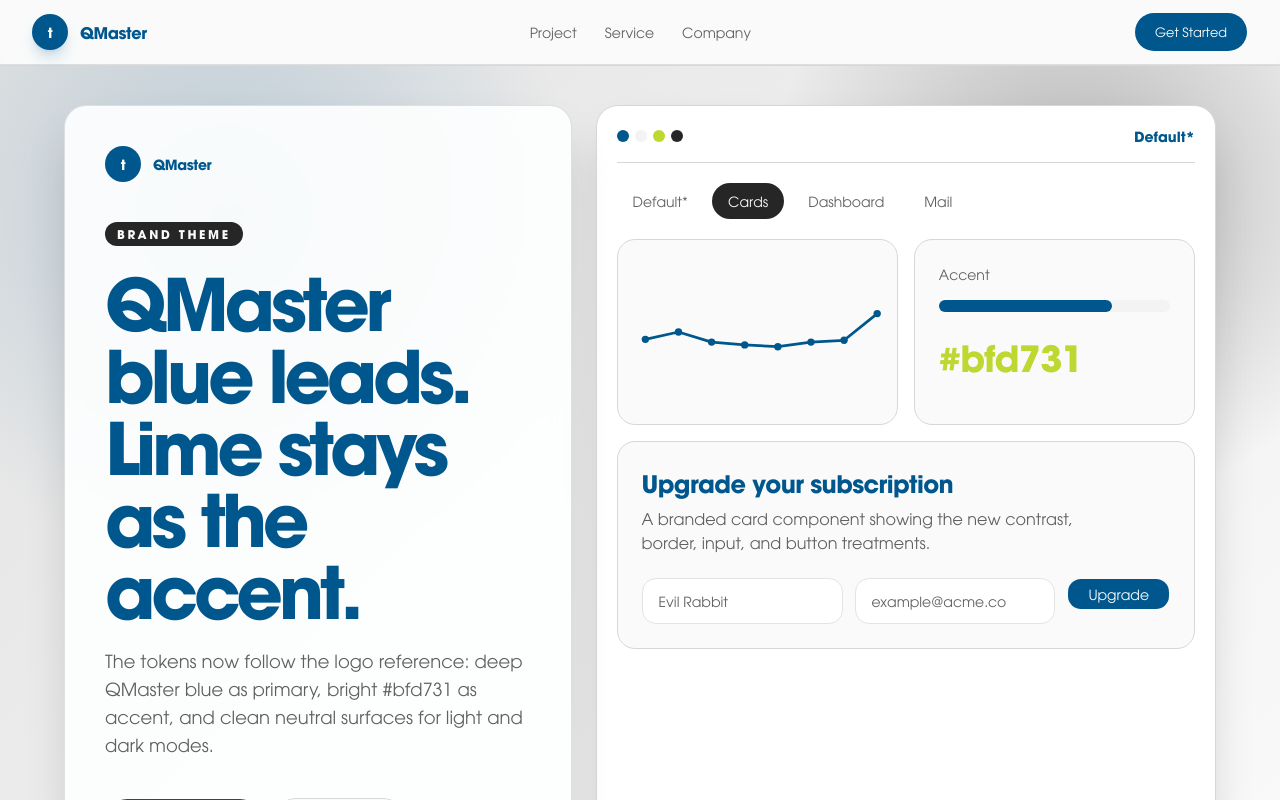
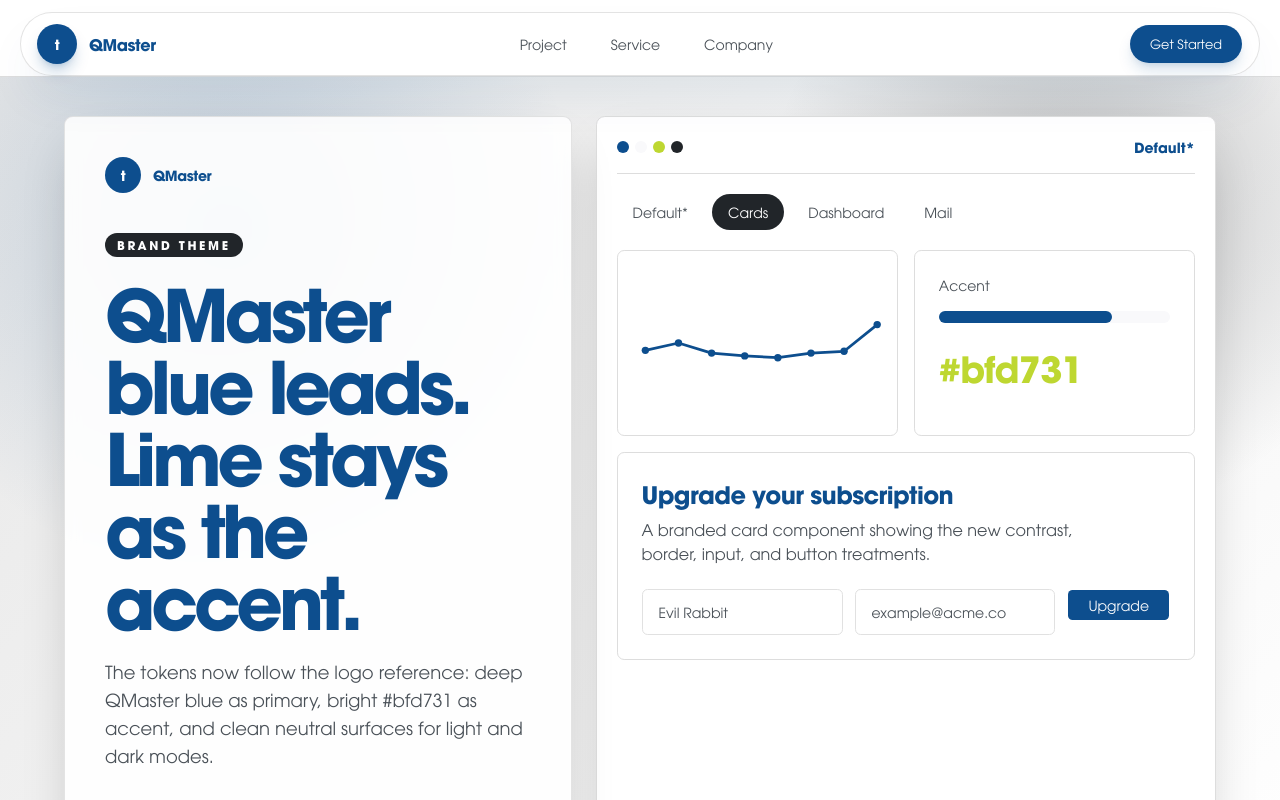
Before and after one commit to nguyenhcp2004/naman, a Next.js app in the folder apps/web/: page / in a window 1280 px wide. Shown: the top 800 px of the page. Built offline with nearby package versions, Linux system fonts and the light colour scheme.

Commit message:
feat: update design.mdp

```diff
--- a/apps/web/components/layout/site-header.tsx
+++ b/apps/web/components/layout/site-header.tsx
@@ -1,6 +1,10 @@
+"use client"
+
 import Link from "next/link"
+import { usePathname } from "next/navigation"
 
 import { Button } from "@workspace/ui/components/button"
+import { cn } from "@workspace/ui/lib/utils"
 
 const navigationItems = [
   { label: "Project", href: "/project" },
@@ -9,25 +13,42 @@ const navigationItems = [
 ]
 
 export function SiteHeader() {
+  const pathname = usePathname()
+
   return (
-    <header className="sticky top-0 z-50 border-b border-border/80 bg-background/85 backdrop-blur-xl">
-      <div className="mx-auto flex h-16 w-full max-w-7xl items-center justify-between px-5 sm:px-8">
-        <Link className="flex items-center gap-3 font-semibold tracking-tight" href="/">
-          <span className="grid size-9 place-items-center rounded-full bg-primary text-sm text-primary-foreground shadow-lg shadow-primary/20">
+    <header className="sticky top-0 z-50 px-3 pt-3 sm:px-5">
+      <div className="mx-auto flex h-16 w-full max-w-7xl items-center justify-between rounded-full border border-border/80 bg-background/88 px-3 shadow-2xl shadow-primary/10 backdrop-blur-xl sm:px-4">
+        <Link className="group flex items-center gap-3 rounded-full pr-2 font-semibold tracking-tight" href="/">
+          <span className="grid size-10 place-items-center rounded-full bg-primary text-sm text-primary-foreground shadow-lg shadow-primary/25 transition group-hover:scale-105">
             t
           </span>
-          <span>QMaster</span>
+          <span className="hidden sm:inline">QMaster</span>
         </Link>
 
-        <nav aria-label="Main navigation" className="hidden items-center gap-7 text-sm font-medium text-muted-foreground md:flex">
-          {navigationItems.map((item) => (
-            <Link className="transition hover:text-foreground" href={item.href} key={item.href}>
-              {item.label}
-            </Link>
-          ))}
+        <nav aria-label="Main navigation" className="flex items-center gap-1 text-sm font-medium text-muted-foreground sm:gap-3">
+          {navigationItems.map((item) => {
+            const isActive = pathname === item.href
+
+            return (
+              <Link
+                aria-current={isActive ? "page" : undefined}
+                className={cn(
+                  "group relative px-3 py-2 transition hover:text-foreground sm:px-4",
+                  "after:absolute after:inset-x-3 after:bottom-1 after:h-0.5 after:origin-left after:rounded-full after:bg-accent after:transition-transform after:duration-300 sm:after:inset-x-4",
+                  isActive
+                    ? "text-foreground after:scale-x-100"
+                    : "after:scale-x-0 hover:after:scale-x-100",
+                )}
+                href={item.href}
+                key={item.href}
+              >
+                {item.label}
+              </Link>
+            )
+          })}
         </nav>
 
-        <Button asChild className="h-10 rounded-full px-5" size="sm">
+        <Button asChild className="hidden h-10 rounded-full px-5 shadow-lg shadow-primary/15 sm:inline-flex" size="sm">
           <Link href="/service">Get Started</Link>
         </Button>
       </div>
--- a/package.json
+++ b/package.json
@@ -24,5 +24,8 @@
   "workspaces": [
     "apps/*",
     "packages/*"
-  ]
+  ],
+  "dependencies": {
+    "motion": "^12.40.0"
+  }
 }
--- a/packages/ui/src/styles/globals.css
+++ b/packages/ui/src/styles/globals.css
@@ -51,72 +51,72 @@
 }
 
 :root {
-    --background: oklch(0.985 0 0);
-    --foreground: #00578d;
-    --card: oklch(1 0 0);
-    --card-foreground: #00578d;
-    --popover: oklch(1 0 0);
-    --popover-foreground: #00578d;
-    --primary: #00578d;
+    --background: #ffffff;
+    --foreground: #0d4e8e;
+    --card: #ffffff;
+    --card-foreground: #0d4e8e;
+    --popover: #ffffff;
+    --popover-foreground: #0d4e8e;
+    --primary: #0d4e8e;
     --primary-foreground: #ffffff;
-    --secondary: oklch(0.269 0 0);
-    --secondary-foreground: oklch(0.985 0 0);
-    --muted: oklch(0.965 0 0);
-    --muted-foreground: oklch(0.49 0 0);
-    --accent: #bfd731;
-    --accent-foreground: oklch(0.145 0 0);
-    --destructive: oklch(0.577 0.245 27.325);
-    --border: oklch(0.88 0 0);
-    --input: oklch(0.92 0 0);
-    --ring: #bfd731;
-    --chart-1: #00578d;
-    --chart-2: #bfd731;
-    --chart-3: oklch(0.371 0 0);
-    --chart-4: oklch(0.556 0 0);
-    --chart-5: oklch(0.269 0 0);
-    --radius: 0.625rem;
-    --sidebar: oklch(1 0 0);
-    --sidebar-foreground: #00578d;
-    --sidebar-primary: #00578d;
+    --secondary: #212529;
+    --secondary-foreground: #ffffff;
+    --muted: #f9f9fb;
+    --muted-foreground: #495057;
+    --accent: #bed731;
+    --accent-foreground: #212529;
+    --destructive: #ad2b2b;
+    --border: #dddddd;
+    --input: #e1e1e1;
+    --ring: #bed731;
+    --chart-1: #0d4e8e;
+    --chart-2: #bed731;
+    --chart-3: #8b7046;
+    --chart-4: #2f80ed;
+    --chart-5: #212529;
+    --radius: 0.25rem;
+    --sidebar: #ffffff;
+    --sidebar-foreground: #0d4e8e;
+    --sidebar-primary: #0d4e8e;
     --sidebar-primary-foreground: #ffffff;
-    --sidebar-accent: #bfd731;
-    --sidebar-accent-foreground: oklch(0.145 0 0);
-    --sidebar-border: oklch(0.88 0 0);
-    --sidebar-ring: #bfd731;
+    --sidebar-accent: #bed731;
+    --sidebar-accent-foreground: #212529;
+    --sidebar-border: #dddddd;
+    --sidebar-ring: #bed731;
 }
 
 .dark {
-    --background: oklch(0.145 0 0);
-    --foreground: oklch(0.985 0 0);
-    --card: oklch(0.205 0 0);
-    --card-foreground: oklch(0.985 0 0);
-    --popover: oklch(0.205 0 0);
-    --popover-foreground: oklch(0.985 0 0);
-    --primary: #00578d;
+    --background: #101820;
+    --foreground: #ffffff;
+    --card: #162331;
+    --card-foreground: #ffffff;
+    --popover: #162331;
+    --popover-foreground: #ffffff;
+    --primary: #0d4e8e;
     --primary-foreground: #ffffff;
-    --secondary: oklch(0.269 0 0);
-    --secondary-foreground: oklch(0.985 0 0);
-    --muted: oklch(0.269 0 0);
-    --muted-foreground: oklch(0.708 0 0);
-    --accent: #bfd731;
-    --accent-foreground: oklch(0.145 0 0);
-    --destructive: oklch(0.704 0.191 22.216);
-    --border: oklch(1 0 0 / 10%);
-    --input: oklch(1 0 0 / 15%);
-    --ring: #bfd731;
-    --chart-1: #00578d;
-    --chart-2: #bfd731;
-    --chart-3: oklch(0.985 0 0);
-    --chart-4: oklch(0.708 0 0);
-    --chart-5: oklch(0.439 0 0);
-    --sidebar: oklch(0.205 0 0);
-    --sidebar-foreground: oklch(0.985 0 0);
-    --sidebar-primary: #00578d;
+    --secondary: #212529;
+    --secondary-foreground: #ffffff;
+    --muted: #243242;
+    --muted-foreground: #c7ced6;
+    --accent: #bed731;
+    --accent-foreground: #212529;
+    --destructive: #ad2b2b;
+    --border: rgba(255, 255, 255, 0.14);
+    --input: rgba(255, 255, 255, 0.18);
+    --ring: #bed731;
+    --chart-1: #0d4e8e;
+    --chart-2: #bed731;
+    --chart-3: #8b7046;
+    --chart-4: #2f80ed;
+    --chart-5: #ffffff;
+    --sidebar: #162331;
+    --sidebar-foreground: #ffffff;
+    --sidebar-primary: #0d4e8e;
     --sidebar-primary-foreground: #ffffff;
-    --sidebar-accent: #bfd731;
-    --sidebar-accent-foreground: oklch(0.145 0 0);
-    --sidebar-border: oklch(1 0 0 / 10%);
-    --sidebar-ring: #bfd731;
+    --sidebar-accent: #bed731;
+    --sidebar-accent-foreground: #212529;
+    --sidebar-border: rgba(255, 255, 255, 0.14);
+    --sidebar-ring: #bed731;
 }
 
 @layer base {
```
Also changed, not shown: 2 other files (tests, documents, lock files or other folders).
